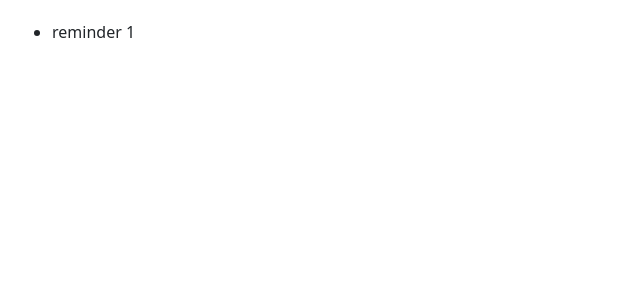
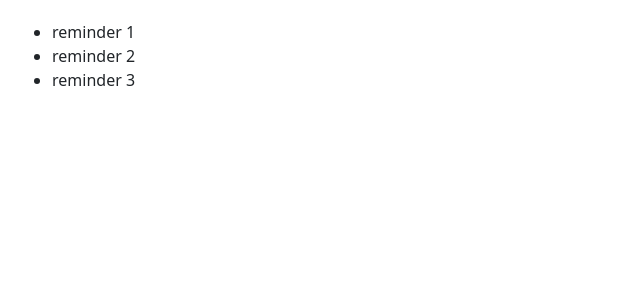
Before and after one commit to sepidehbiglarizadeh/React-Project-with-Typescript, a React (Create React App) app: page / in a window 1280 px wide. Shown: the top 300 px of the page, without its empty margins (0-640 px from the left). Built offline with nearby package versions, Linux system fonts and the light colour scheme.

Commit message:
add state

```diff
--- a/src/App.tsx
+++ b/src/App.tsx
@@ -1,13 +1,15 @@
-import React from "react";
+import React, { useState } from "react";
 import "./App.css";
 import ReminderList from "./components/ReminderList";
 import Reminder from "./models/reminder";
 
-const reminders:Reminder[]=[
-  {id:1,title:"reminder 1"}
-]
+function App() {
+  const [reminders, setReminders] = useState<Reminder[]>([
+    { id: 1, title: "reminder 1" },
+    { id: 2, title: "reminder 2" },
+    { id: 3, title: "reminder 3" },
+  ]);
 
-function App() {
   return (
     <div className="App">
       <ReminderList items={reminders} />
```
